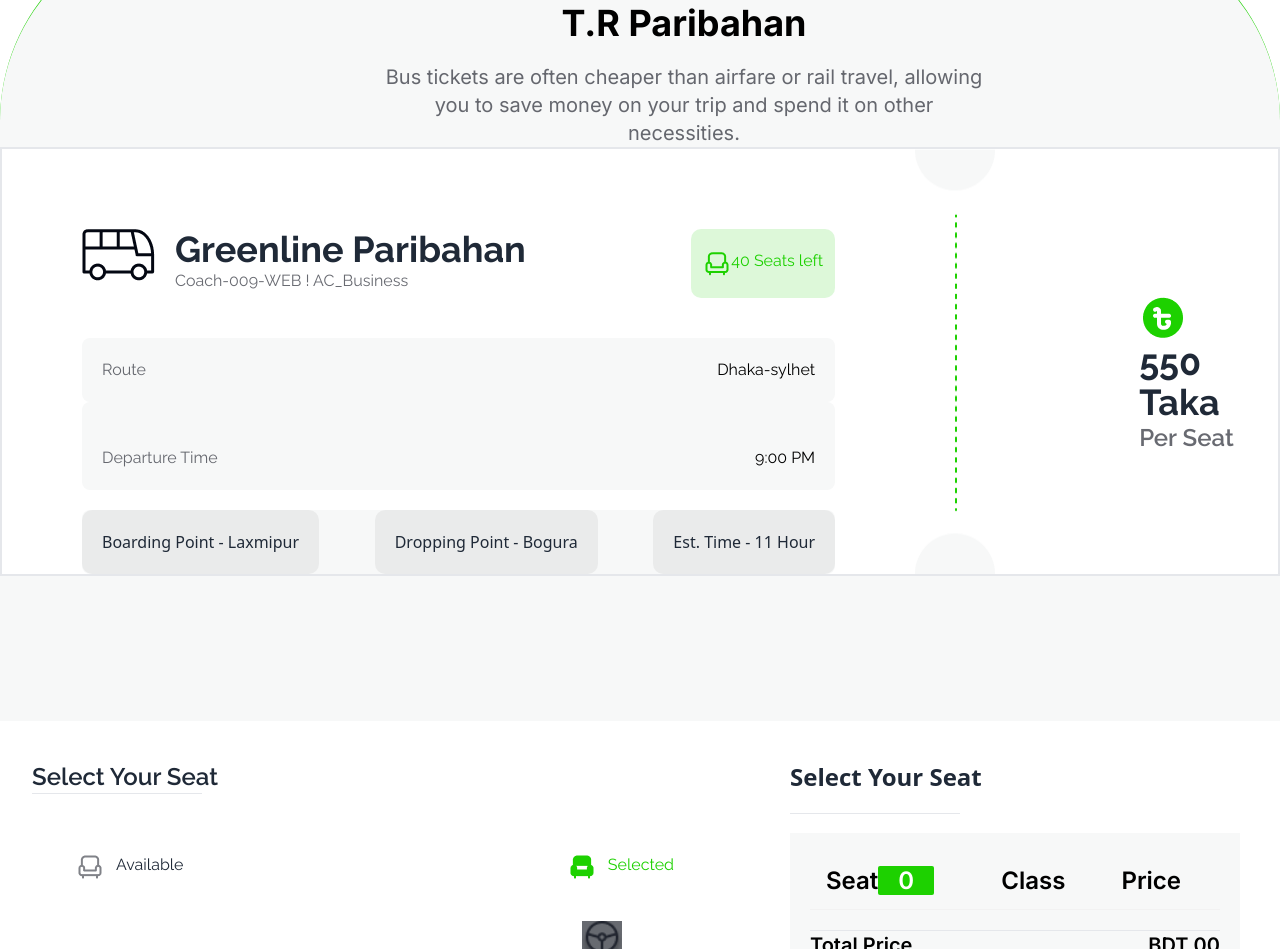
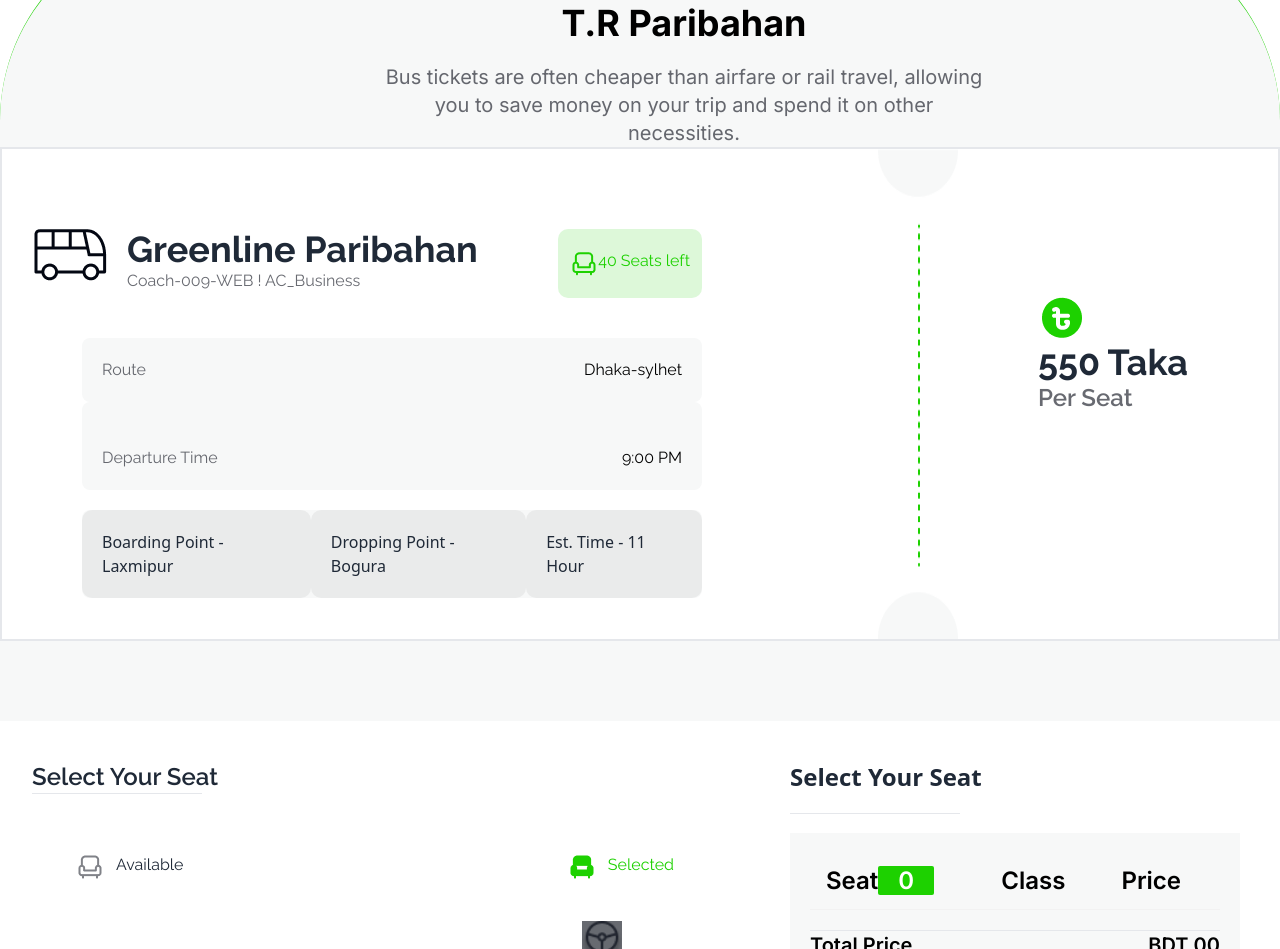
Before and after one commit to tultul4d/smart-ticketing, a plain HTML site: page index.html in a window 1280 px wide. Shown: the part 1539-2488 px from the top of the page. Drawn offline with nearby package versions, Linux system fonts and the light colour scheme.

Commit message:
added some change

```diff
--- a/index.html
+++ b/index.html
@@ -105,13 +105,13 @@
         <div class="lg:flex bg-[#FFFFFF] border-2">
 
             <!-- tic start -->
-            <div class="lg:w-[900px]">
+            <div class="lg:w-[700px] h-[250px] mb-60 ">
                 <!-- poribahan start -->
                 <div>
-                    <div class="lg:flex justify-between gap-14 mt-20 lg:ml-20  re-font">
+                    <div class="lg:flex justify-between gap-14 mt-20 lg:ml-8  re-font">
                         <div class="lg:flex gap-5">
                              <div class="">
-                               <img src="./images/bus-logo.png" alt="">
+                               <img class="" src="./images/bus-logo.png" alt="">
                              </div>
                              <div class="">
                                 <h1 class="lg:text-4xl font-bold">Greenline Paribahan</h1>
@@ -130,16 +130,16 @@
                 <!-- paribahan end -->
 
                 <!-- rutel start -->
-                <div class="re-font ">
+                <div class="re-font  ">
                     <div class="re-font bg-[#F7F8F8] lg:mt-10 lg:ml-20 rounded-lg px-5 py-5">
                         <div class="flex justify-between bg-[#F7F8F8] ">
-                         <h1  class="text-[#03071299] ">Route</h1>
-                         <P class="text-black ">Dhaka-sylhet</P>
+                         <h1  class="text-[#03071299] bg-[#F7F8F8] ">Route</h1>
+                         <P class="text-black bg-[#F7F8F8] ">Dhaka-sylhet</P>
                         </div>
                     </div>
                     <div class="flex justify-between bg-[#F7F8F8] lg:ml-20 rounded-lg px-5 py-5">
-                       <h1 class="text-[#03071299] mt-6">Departure Time</h1>
-                       <p class="text-black mt-6 ">9:00 PM</p>
+                       <h1 class="text-[#03071299] bg-[#F7F8F8] mt-6">Departure Time</h1>
+                       <p class="text-black bg-[#F7F8F8] mt-6 ">9:00 PM</p>
                     </div>
                 </div>
                 <!-- ruter end -->
@@ -152,11 +152,11 @@
             <!-- btn end -->
             </div>
             <img class=" lg:rounded-[0]
-            rounded-[90] ml-20" src="./images/info-devider.png" alt="">
+            rounded-[90] ml-44" src="./images/info-devider.png" alt="">
             <!-- tic end -->
             <!-- tk start -->
-            <div class=" price re-font ml-36  lg:mt-36">
-                <img src="./images/fare.png" alt="">
+            <div class=" price re-font ml-20  lg:mt-36">
+                <img class="" src="./images/fare.png" alt="">
                 <h4 class="lg:text-4xl font-bold">550 Taka</h4>
                 <p class="lg:text-2xl font-semibold text-[#03071299]">Per Seat</p>
             </div>
```
